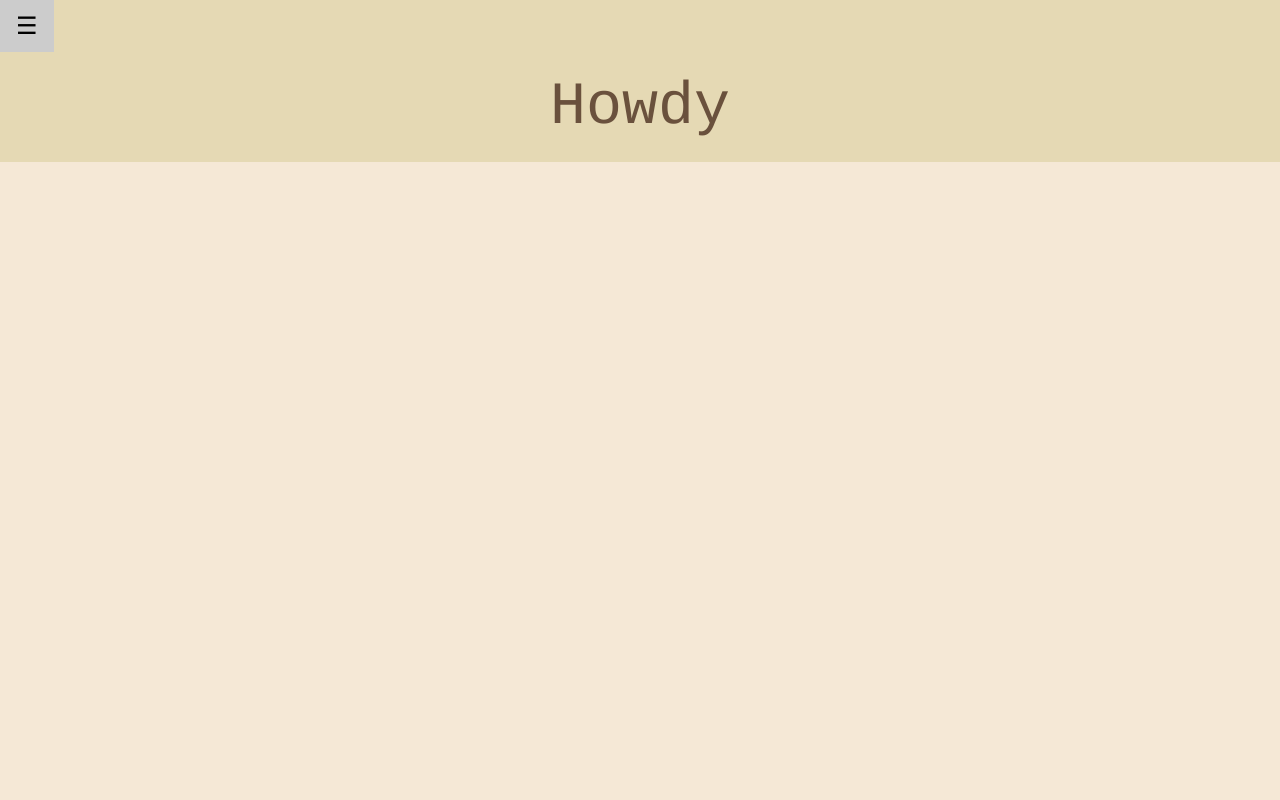
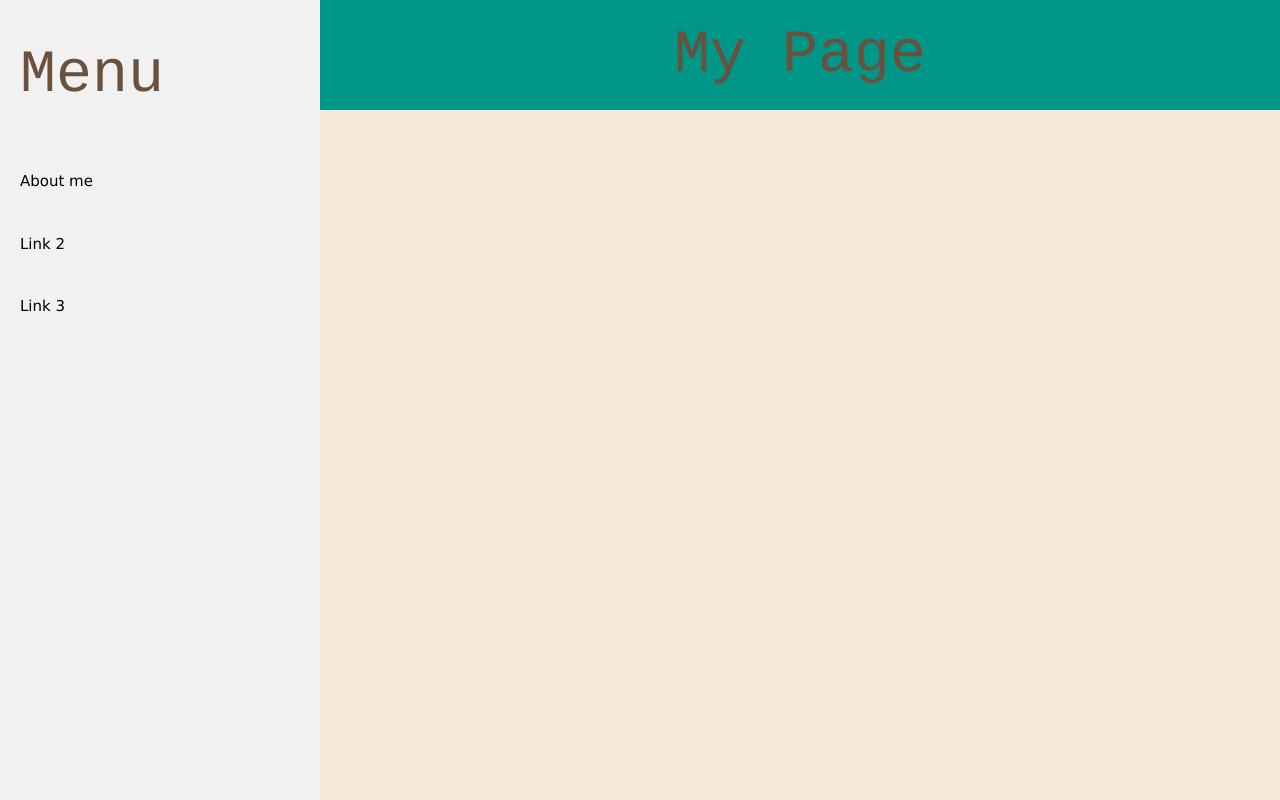
Before and after one commit to manamalice/manamalice.github.io, a plain HTML site: page index.html in a window 1280 px wide. Drawn offline with nearby package versions, Linux system fonts and the light colour scheme.

Commit message:
Update index.html

```diff
--- a/index.html
+++ b/index.html
@@ -30,31 +30,19 @@ p    {
 </head>
 <body>
 <!-- Sidebar -->
-<div class="w3-sidebar w3-bar-block w3-border-right" style="display:none" id="mySidebar">
-  <button onclick="w3_close()" class="w3-bar-item w3-large">Close &times;</button>
-  <a href="#" class="w3-bar-item w3-button">About Me</a>
-  <a href="#" class="w3-bar-item w3-button">Silly Pictures</a>
-  <a href="#" class="w3-bar-item w3-button">Goofy?</a>
+<div class="w3-sidebar w3-light-grey w3-bar-block" style="width:25%">
+  <h3 class="w3-bar-item">Menu</h3>
+  <a href="#" class="w3-bar-item w3-button">About me</a>
+  <a href="#" class="w3-bar-item w3-button">Link 2</a>
+  <a href="#" class="w3-bar-item w3-button">Link 3</a>
 </div>
 
 <!-- Page Content -->
-<div class="color">
-  <button class="w3-button color w3-xlarge" onclick="w3_open()">☰</button>
-  <div class="w3-container">
-    <h1>Howdy</h1>
-  </div>
+<div style="margin-left:25%">
+
+<div class="w3-container w3-teal">
+  <h1>My Page</h1>
 </div>
-
-
-<script>
-function w3_open() {
-  document.getElementById("mySidebar").style.display = "block";
-}
-
-function w3_close() {
-  document.getElementById("mySidebar").style.display = "none";
-}
-</script>
 <!--<h1>Haiiii XD</h1>
 <p>welcome to my website!!</p>
 <br>
```
